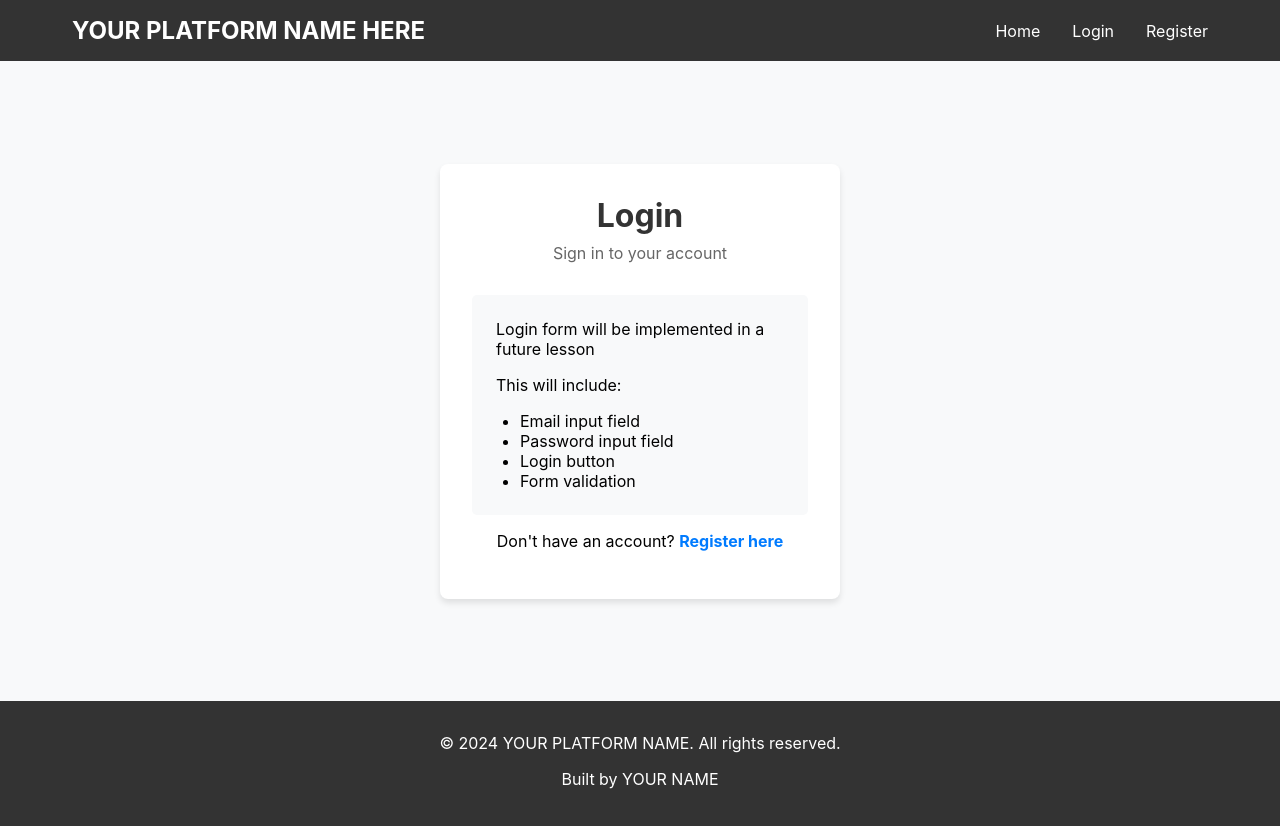
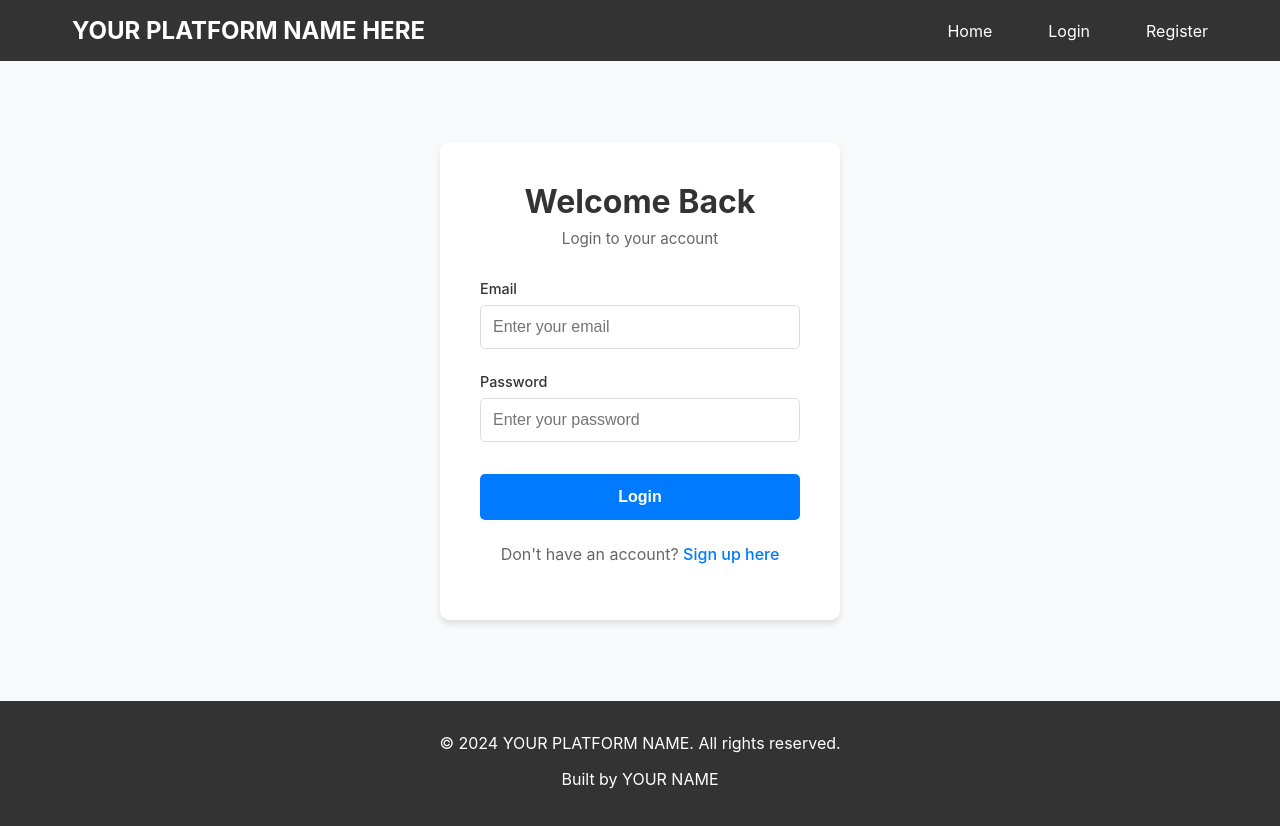
Before and after one commit to giteshchaudhari681-art/creators-platform, a React (Vite) app in the folder client/: page /login in a window 1280 px wide. Shown: the top 826 px of the page. Built offline with nearby package versions, Linux system fonts and the light colour scheme.

Commit message:
Implement global authentication context with Context API

```diff
--- a/client/src/App.jsx
+++ b/client/src/App.jsx
@@ -1,4 +1,5 @@
 import { BrowserRouter, Routes, Route } from 'react-router-dom';
+import { AuthProvider } from './context/AuthContext';
 import Header from './components/layout/Header';
 import Footer from './components/layout/Footer';
 import Home from './pages/Home';
@@ -9,6 +10,7 @@ import Dashboard from './pages/Dashboard';
 function App() {
   return (
     <BrowserRouter>
+      <AuthProvider>
         <div style={appStyle}>
           <Header />
 
@@ -24,6 +26,7 @@ function App() {
 
           <Footer />
         </div>
+      </AuthProvider>
     </BrowserRouter>
   );
 }
--- a/client/src/components/layout/Header.jsx
+++ b/client/src/components/layout/Header.jsx
@@ -1,6 +1,8 @@
 import { Link } from 'react-router-dom';
+import { useAuth } from '../../context/AuthContext';
 
 const Header = () => {
+  const { user, logout, isAuthenticated } = useAuth();
   return (
     <header style={headerStyle}>
       <div style={containerStyle}>
@@ -13,9 +15,25 @@ const Header = () => {
 
         {/* Navigation Links */}
         <nav>
-          <Link to="/" style={navLinkStyle}>Home</Link>
-          <Link to="/login" style={navLinkStyle}>Login</Link>
-          <Link to="/register" style={navLinkStyle}>Register</Link>
+          <nav style={navStyle}>
+            <Link to="/" style={navLinkStyle}>Home</Link>
+
+            {isAuthenticated() ? (
+              <>
+
+                <Link to="/dashboard" style={navLinkStyle}>Dashboard</Link>
+                <span style={userNameStyle}>Hi, {user.name}</span>
+                <button onClick={logout} style={logoutBtnStyle}>
+                  Logout
+                </button>
+              </>
+            ) : (
+              <>
+                <Link to="/login" style={navLinkStyle}>Login</Link>
+                <Link to="/register" style={navLinkStyle}>Register</Link>
+              </>
+            )}
+          </nav>
         </nav>
       </div>
     </header>
@@ -53,4 +71,24 @@ const navLinkStyle = {
   marginLeft: '2rem',
 };
 
+const navStyle = {
+  display: 'flex',
+  alignItems: 'center',
+  gap: '1.5rem',
+};
+
+const userNameStyle = {
+  color: 'white',
+  fontSize: '0.9rem',
+};
+
+const logoutBtnStyle = {
+  padding: '0.5rem 1rem',
+  backgroundColor: '#dc3545',
+  color: 'white',
+  border: 'none',
+  borderRadius: '5px',
+  cursor: 'pointer',
+};
+
 export default Header;
--- /dev/null
+++ b/client/src/context/AuthContext.jsx
@@ -0,0 +1,88 @@
+import { createContext, useState, useEffect, useContext } from 'react';
+import { useNavigate } from 'react-router-dom';
+
+const AuthContext = createContext(null);
+
+export const AuthProvider = ({ children }) => {
+
+  const [user, setUser] = useState(null);
+  const [token, setToken] = useState(null);
+  const [loading, setLoading] = useState(true);
+
+  const navigate = useNavigate();
+
+  useEffect(() => {
+
+    const storedToken = localStorage.getItem('token');
+    const storedUser = localStorage.getItem('user');
+
+    if (storedToken && storedUser) {
+      try {
+
+        setToken(storedToken);
+        setUser(JSON.parse(storedUser));
+
+      } catch (error) {
+
+        console.error('Error parsing user data:', error);
+
+        localStorage.removeItem('token');
+        localStorage.removeItem('user');
+      }
+    }
+
+    setLoading(false);
+
+  }, []);
+
+  const login = (userData, userToken) => {
+
+    setUser(userData);
+    setToken(userToken);
+
+    localStorage.setItem('token', userToken);
+    localStorage.setItem('user', JSON.stringify(userData));
+  };
+
+  const logout = () => {
+
+    setUser(null);
+    setToken(null);
+
+    localStorage.removeItem('token');
+    localStorage.removeItem('user');
+
+    navigate('/login');
+  };
+
+  const isAuthenticated = () => {
+
+    return !!token && !!user;
+  };
+
+  const value = {
+    user,
+    token,
+    loading,
+    login,
+    logout,
+    isAuthenticated
+  };
+
+  return (
+    <AuthContext.Provider value={value}>
+      {children}
+    </AuthContext.Provider>
+  );
+};
+
+export const useAuth = () => {
+
+  const context = useContext(AuthContext);
+
+  if (!context) {
+    throw new Error('useAuth must be used within AuthProvider');
+  }
+
+  return context;
+};
--- a/client/src/pages/Dashboard.jsx
+++ b/client/src/pages/Dashboard.jsx
@@ -1,24 +1,49 @@
+import { useAuth } from '../context/AuthContext';
+import { Navigate } from 'react-router-dom';
+
 const Dashboard = () => {
+  const { user, logout, loading } = useAuth();
+
+  if (loading) {
+    return (
+      <div style={{ textAlign: 'center', padding: '2rem' }}>
+        <p>Loading...</p>
+      </div>
+    );
+  }
+
+  if (!user) {
+    return <Navigate to="/login" />;
+  }
+
   return (
     <div style={containerStyle}>
       <div style={headerStyle}>
-        <h1>Dashboard</h1>
-        <p>Welcome back!</p>
+        <h1>Welcome, {user.name}!</h1>
+        <button onClick={logout} style={logoutButtonStyle}>
+          Logout
+        </button>
       </div>
 
       <div style={contentStyle}>
-        <div style={placeholderStyle}>
-          <h2>Your Dashboard</h2>
+        <div style={cardStyle}>
+          <h2>Your Account</h2>
+          <div style={infoStyle}>
+            <p><strong>Name:</strong> {user.name}</p>
+            <p><strong>Email:</strong> {user.email}</p>
+            <p><strong>Member Since:</strong> {new Date(user.createdAt).toLocaleDateString()}</p>
+          </div>
+        </div>
+
+        <div style={cardStyle}>
+          <h2>Dashboard Features</h2>
           <p>This page will display:</p>
-          <ul style={listStyle}>
+          <ul>
             <li>Your created content (posts/recipes/workouts)</li>
             <li>Statistics and analytics</li>
             <li>Quick actions (create new, edit, delete)</li>
             <li>Recent activity</li>
           </ul>
-          <p style={noteStyle}>
-            This will be built after authentication is implemented
-          </p>
         </div>
       </div>
     </div>
@@ -28,33 +53,47 @@ const Dashboard = () => {
 const containerStyle = {
   minHeight: '80vh',
   padding: '2rem',
-};
-
-const headerStyle = {
-  maxWidth: '1200px',
-  margin: '0 auto 2rem',
-};
-
-const contentStyle = {
   maxWidth: '1200px',
   margin: '0 auto',
 };
 
-const placeholderStyle = {
-  backgroundColor: '#f8f9fa',
-  padding: '2rem',
+const headerStyle = {
+  display: 'flex',
+  justifyContent: 'space-between',
+  alignItems: 'center',
+  marginBottom: '2rem',
+  padding: '1rem',
+  backgroundColor: 'white',
   borderRadius: '8px',
+  boxShadow: '0 2px 4px rgba(0,0,0,0.1)',
 };
 
-const listStyle = {
-  paddingLeft: '1.5rem',
-  marginTop: '1rem',
+const logoutButtonStyle = {
+  padding: '0.5rem 1.5rem',
+  backgroundColor: '#dc3545',
+  color: 'white',
+  border: 'none',
+  borderRadius: '5px',
+  cursor: 'pointer',
+  fontWeight: '500',
 };
 
-const noteStyle = {
+const contentStyle = {
+  display: 'grid',
+  gridTemplateColumns: 'repeat(auto-fit, minmax(300px, 1fr))',
+  gap: '2rem',
+};
+
+const cardStyle = {
+  padding: '2rem',
+  backgroundColor: 'white',
+  borderRadius: '8px',
+  boxShadow: '0 2px 4px rgba(0,0,0,0.1)',
+};
+
+const infoStyle = {
   marginTop: '1rem',
-  fontStyle: 'italic',
-  color: '#666',
+  lineHeight: '2',
 };
 
 export default Dashboard;
--- a/client/src/pages/Login.jsx
+++ b/client/src/pages/Login.jsx
@@ -1,27 +1,170 @@
-import { Link } from 'react-router-dom';
+import { useState } from 'react';
+import { Link, useNavigate } from 'react-router-dom';
+import { useAuth } from '../context/AuthContext';
 
 const Login = () => {
+  const [formData, setFormData] = useState({
+    email: '',
+    password: ''
+  });
+
+  const [errors, setErrors] = useState({});
+  const [isLoading, setIsLoading] = useState(false);
+  const [apiError, setApiError] = useState('');
+
+  const navigate = useNavigate();
+  const { login } = useAuth();
+
+  const handleChange = (e) => {
+    const { name, value } = e.target;
+
+    setFormData(prev => ({
+      ...prev,
+      [name]: value
+    }));
+
+    if (errors[name]) {
+      setErrors(prev => ({
+        ...prev,
+        [name]: ''
+      }));
+    }
+
+    if (apiError) {
+      setApiError('');
+    }
+  };
+
+  const validateForm = () => {
+    const newErrors = {};
+
+    if (!formData.email.trim()) {
+      newErrors.email = 'Email is required';
+    } else if (!/^[^\s@]+@[^\s@]+\.[^\s@]+$/.test(formData.email)) {
+      newErrors.email = 'Please enter a valid email';
+    }
+
+    if (!formData.password) {
+      newErrors.password = 'Password is required';
+    }
+
+    setErrors(newErrors);
+    return Object.keys(newErrors).length === 0;
+  };
+
+  const handleSubmit = async (e) => {
+    e.preventDefault();
+
+    setApiError('');
+
+    if (!validateForm()) {
+      return;
+    }
+
+    setIsLoading(true);
+
+    try {
+      const response = await fetch('/api/auth/login', {
+        method: 'POST',
+        headers: {
+          'Content-Type': 'application/json',
+        },
+        body: JSON.stringify({
+          email: formData.email.trim().toLowerCase(),
+          password: formData.password
+        })
+      });
+
+      const data = await response.json();
+
+      if (response.ok) {
+        login(data.user, data.token);
+
+        setFormData({ email: '', password: '' });
+
+        navigate('/dashboard');
+
+      } else {
+        setApiError(data.message || 'Login failed. Please try again.');
+      }
+
+    } catch (error) {
+      console.error('Login error:', error);
+      setApiError('Unable to connect to server. Please try again.');
+    } finally {
+      setIsLoading(false);
+    }
+  };
+
   return (
     <div style={containerStyle}>
       <div style={formContainerStyle}>
-        <h1 style={titleStyle}>Login</h1>
-        <p style={subtitleStyle}>Sign in to your account</p>
+        <h1 style={titleStyle}>Welcome Back</h1>
+        <p style={subtitleStyle}>
+          Login to your account
+        </p>
 
-        <div style={placeholderStyle}>
-          <p>Login form will be implemented in a future lesson</p>
-          <p>This will include:</p>
-          <ul style={listStyle}>
-            <li>Email input field</li>
-            <li>Password input field</li>
-            <li>Login button</li>
-            <li>Form validation</li>
-          </ul>
-        </div>
+        {apiError && (
+          <div style={errorMessageStyle}>
+            {apiError}
+          </div>
+        )}
+
+        <form onSubmit={handleSubmit} style={formStyle}>
+
+          <div style={fieldStyle}>
+            <label htmlFor="email" style={labelStyle}>
+              Email
+            </label>
+            <input
+              type="email"
+              id="email"
+              name="email"
+              value={formData.email}
+              onChange={handleChange}
+              placeholder="Enter your email"
+              style={errors.email ? inputErrorStyle : inputStyle}
+              disabled={isLoading}
+              autoComplete="email"
+            />
+            {errors.email && (
+              <span style={errorTextStyle}>{errors.email}</span>
+            )}
+          </div>
+
+          <div style={fieldStyle}>
+            <label htmlFor="password" style={labelStyle}>
+              Password
+            </label>
+            <input
+              type="password"
+              id="password"
+              name="password"
+              value={formData.password}
+              onChange={handleChange}
+              placeholder="Enter your password"
+              style={errors.password ? inputErrorStyle : inputStyle}
+              disabled={isLoading}
+              autoComplete="current-password"
+            />
+            {errors.password && (
+              <span style={errorTextStyle}>{errors.password}</span>
+            )}
+          </div>
+
+          <button
+            type="submit"
+            style={isLoading ? buttonDisabledStyle : buttonStyle}
+            disabled={isLoading}
+          >
+            {isLoading ? 'Logging in...' : 'Login'}
+          </button>
+        </form>
 
         <p style={linkTextStyle}>
           Don't have an account?{' '}
           <Link to="/register" style={linkStyle}>
-            Register here
+            Sign up here
           </Link>
         </p>
       </div>
@@ -35,14 +178,15 @@ const containerStyle = {
   justifyContent: 'center',
   alignItems: 'center',
   padding: '2rem',
+  backgroundColor: '#f8f9fa',
 };
 
 const formContainerStyle = {
   maxWidth: '400px',
   width: '100%',
-  padding: '2rem',
+  padding: '2.5rem',
   backgroundColor: 'white',
-  borderRadius: '8px',
+  borderRadius: '10px',
   boxShadow: '0 4px 6px rgba(0, 0, 0, 0.1)',
 };
 
@@ -50,35 +194,88 @@ const titleStyle = {
   textAlign: 'center',
   marginBottom: '0.5rem',
   color: '#333',
+  fontSize: '2rem',
 };
 
 const subtitleStyle = {
   textAlign: 'center',
   color: '#666',
   marginBottom: '2rem',
+  fontSize: '0.95rem',
 };
 
-const placeholderStyle = {
-  backgroundColor: '#f8f9fa',
-  padding: '1.5rem',
+const formStyle = {
+  display: 'flex',
+  flexDirection: 'column',
+  gap: '1.5rem',
+};
+
+const fieldStyle = {
+  display: 'flex',
+  flexDirection: 'column',
+};
+
+const labelStyle = {
+  marginBottom: '0.5rem',
+  fontWeight: '500',
+  color: '#333',
+  fontSize: '0.9rem',
+};
+
+const inputStyle = {
+  padding: '0.75rem',
+  fontSize: '1rem',
+  border: '1px solid #ddd',
+  borderRadius: '5px',
+};
+
+const inputErrorStyle = {
+  ...inputStyle,
+  borderColor: '#dc3545',
+};
+
+const errorTextStyle = {
+  color: '#dc3545',
+  fontSize: '0.85rem',
+  marginTop: '0.25rem',
+};
+
+const buttonStyle = {
+  padding: '0.875rem',
+  fontSize: '1rem',
+  fontWeight: 'bold',
+  color: 'white',
+  backgroundColor: '#007bff',
+  border: 'none',
+  borderRadius: '5px',
+  cursor: 'pointer',
+  marginTop: '0.5rem',
+};
+
+const buttonDisabledStyle = {
+  ...buttonStyle,
+  backgroundColor: '#6c757d',
+  cursor: 'not-allowed',
+};
+
+const errorMessageStyle = {
+  padding: '1rem',
+  backgroundColor: '#f8d7da',
+  color: '#721c24',
   borderRadius: '5px',
   marginBottom: '1rem',
 };
 
-const listStyle = {
-  paddingLeft: '1.5rem',
-  marginTop: '1rem',
-};
-
 const linkTextStyle = {
   textAlign: 'center',
-  marginTop: '1rem',
+  marginTop: '1.5rem',
+  color: '#666',
 };
 
 const linkStyle = {
   color: '#007bff',
   textDecoration: 'none',
-  fontWeight: 'bold',
+  fontWeight: '500',
 };
 
 export default Login;
```
Lines whose indentation alone changed are shown as unchanged.
